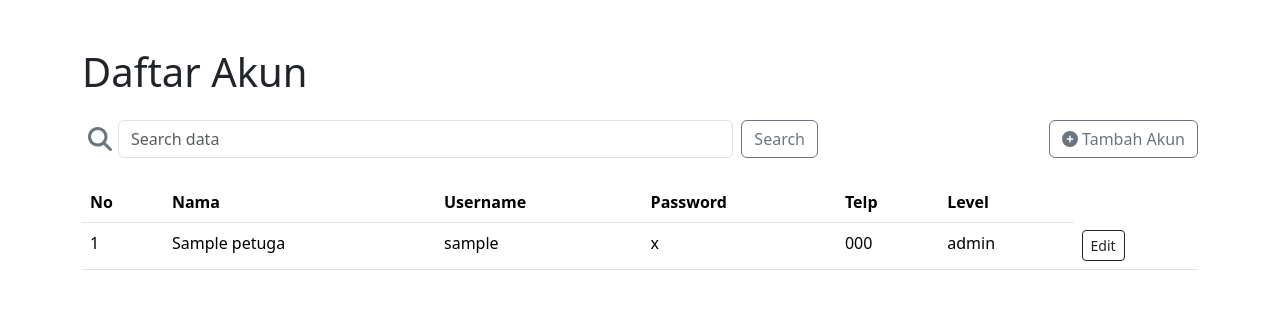
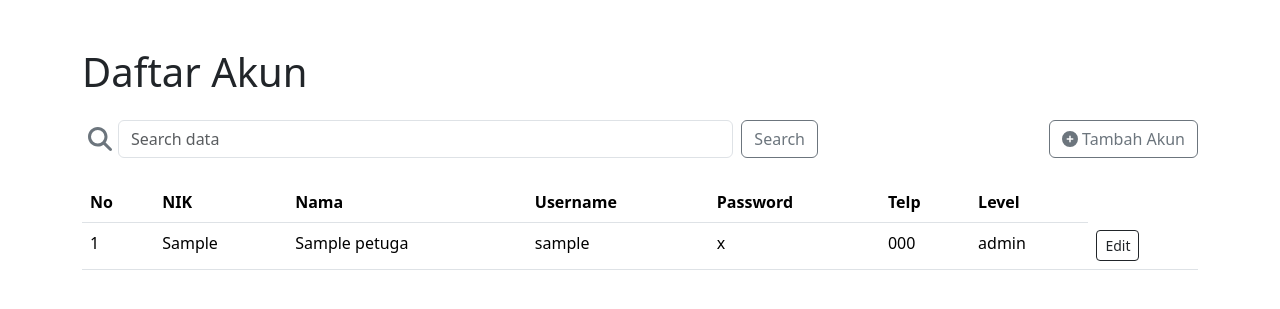
Before and after one commit to Mahklvk/ProjectPengaduanMasyarakat, a PHP site: page /ProjectPengaduanMasyarakat/admin/listAccountAdmin.php in a window 1280 px wide. Shown: the part 58-367 px from the top of the page. Run offline with PHP 8.4, Linux system fonts and the light colour scheme; tables that the repository leaves empty or names only in its code hold one stand-in row (values such as "Sample post").

Commit message:
add nik for list account admin

```diff
--- a/admin/listAccountAdmin.php
+++ b/admin/listAccountAdmin.php
@@ -64,6 +64,7 @@ if (isset($_GET['search']) && $_GET['search'] != '') {
     <thead>
       <tr>
         <th>No</th>
+        <th>NIK</th>
         <th>Nama</th>
         <th>Username</th>
         <th>Password</th>
@@ -79,12 +80,13 @@ if (isset($_GET['search']) && $_GET['search'] != '') {
           ?>
           <tr>
             <td><?= $no++; ?></td>
+            <td><?= $data['nik']; ?></td>
             <td><?= $data['nama_petugas']; ?></td>
             <td><?= $data['username']; ?></td>
             <td><?= strlen($data['password']) > 50 ? substr($data['password'], 0, 50) . '...' : $data['password']; ?></td>
             <td><?= $data['telp']; ?></td>
             <td><?= $data['level']; ?></td>
-            <td><a href="accountDetailAdmin.php?p=<? $data['id_petugas']; ?>" class="btn btn-sm btn-outline-dark"> Edit</a></td>
+            <td><a href="accountDetailAdmin.php?p=<?php echo $data['id_petugas']; ?>" class="btn btn-sm btn-outline-dark"> Edit</a></td>
           </tr>
           <?php
         }
```
